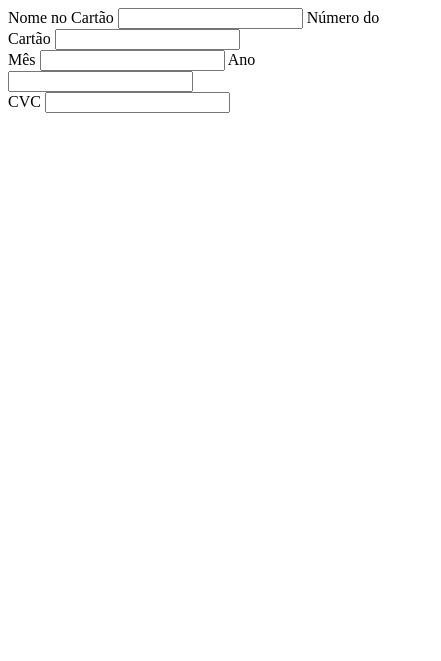
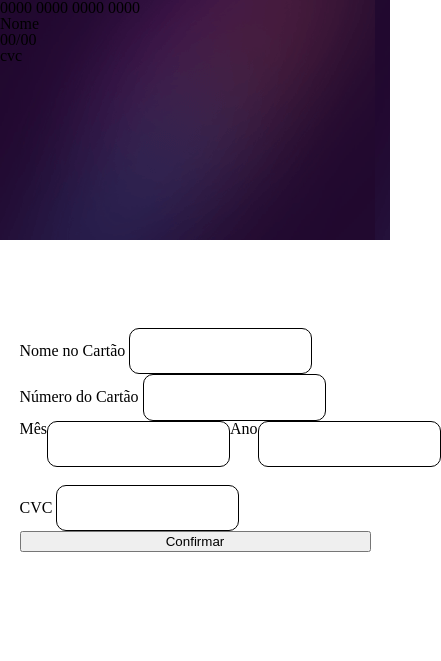
Before and after one commit to LipePLima/form-pagamento, a plain HTML site: page index.html in a window 390 px wide. Shown: the whole page, 441 px wide, since content can reach past the window. Drawn offline with Linux system fonts and the light colour scheme.

Commit message:
iniciando o projeto com mobile-firt

```diff
--- /dev/null
+++ b/css/main.css
@@ -0,0 +1,37 @@
+@import url('https://fonts.googleapis.com/css2?family=Space+Grotesk:wght@500&display=swap');
+
+body {
+    background-color: hsl(0, 0%, 100%);
+}
+
+.imagem {
+    background-image: url(../images/bg-main-mobile.png);
+    height: 240px;
+}
+
+.container-form {
+    display: flex;
+    justify-content: center;
+}
+
+.container-form__form {
+    display: flex;
+    flex-direction: column;
+    align-self: center;
+    width: 21.938rem;
+    height: 20.625rem;
+    margin-top: 5.5rem;
+}
+
+.form__data {
+    display: flex;
+    justify-content: space-between;
+    width: 9.763rem;
+    height: 3.996rem;
+}
+
+.info {
+    height: 2.644rem;
+    border: 1px solid #000;
+    border-radius: 10px;
+}
--- /dev/null
+++ b/css/reset.css
@@ -0,0 +1,47 @@
+html, body, div, span, applet, object, iframe,
+h1, h2, h3, h4, h5, h6, p, blockquote, pre,
+a, abbr, acronym, address, big, cite, code,
+del, dfn, em, img, ins, kbd, q, s, samp,
+small, strike, strong, sub, sup, tt, var,
+b, u, i, center,
+dl, dt, dd, ol, ul, li,
+fieldset, form, label, legend,
+table, caption, tbody, tfoot, thead, tr, th, td,
+article, aside, canvas, details, embed,
+figure, figcaption, footer, header, hgroup,
+menu, nav, output, ruby, section, summary,
+time, mark, audio, video {
+	margin: 0;
+	padding: 0;
+	border: 0;
+	font-size: 100%;
+	font: inherit;
+	vertical-align: baseline;
+}
+
+article, aside, details, figcaption, figure,
+footer, header, hgroup, menu, nav, section {
+	display: block;
+}
+
+body {
+	line-height: 1;
+}
+
+ol, ul {
+	list-style: none;
+}
+
+blockquote, q {
+	quotes: none;
+}
+
+blockquote:before, blockquote:after,
+q:before, q:after {
+	content: '';
+	content: none;
+}
+table {
+	border-collapse: collapse;
+	border-spacing: 0;
+}
--- a/index.html
+++ b/index.html
@@ -2,36 +2,44 @@
 <html lang="en">
 <head>
   <meta charset="UTF-8">
-  <meta name="viewport" content="width=device-width, initial-scale=1.0"> <!-- displays site properly based on user's device -->
-
+  <meta name="viewport" content="width=device-width, initial-scale=1.0">
   <link rel="icon" type="image/png" sizes="32x32" href="./images/favicon-32x32.png">
-
+  <link rel="stylesheet" href="css/reset.css">
+  <link rel="stylesheet" href="css/main.css">
   <title>Frontend Mentor | Interactive card details form</title>
-
-  <!-- Feel free to remove these styles or customise in your own stylesheet 👍 -->
-  <style>
-    .attribution { font-size: 11px; text-align: center; }
-    .attribution a { color: hsl(228, 45%, 44%); }
-  </style>
 </head>
 <body>
-  <div>
-
+  <div class="imagem">
+    <div class="cartao-frente">
+      <p>0000 0000 0000 0000</p>
+      <p>Nome</p>
+      <p>00/00</p>
+    </div>
+    <div class="cartao-tras">
+      <p>cvc</p>
+    </div>
   </div>
-  <div class="form">
-    <form>
-      <label for="">Nome no Cartão</label>
-      <input type="text">
-      <label for="">Número do Cartão</label>
-      <input type="number" id="">
+  <div class="container-form">
+    <form class="container-form__form">
       <div>
+        <label for="">Nome no Cartão</label>
+        <input type="text" class="info">
+      </div>
+      <div>
+        <label for="">Número do Cartão</label>
+        <input type="number" id="" class="info">
+      </div>
+      <div class="form__data">
         <label for="">Mês</label>
-        <input type="number" id="">
+        <input type="number" id="" class="info">
         <label for="">Ano</label>
-        <input type="number" id="">
+        <input type="number" id="" class="info">
       </div>
-      <label for="">CVC</label>
-      <input type="number" id="">
+      <div>
+        <label for="">CVC</label>
+        <input type="number" id="" class="info">
+      </div>
+      <input type="submit" value="Confirmar">
     </form>
   </div>
 </body>
```
Also changed, not shown: 1 other file.
